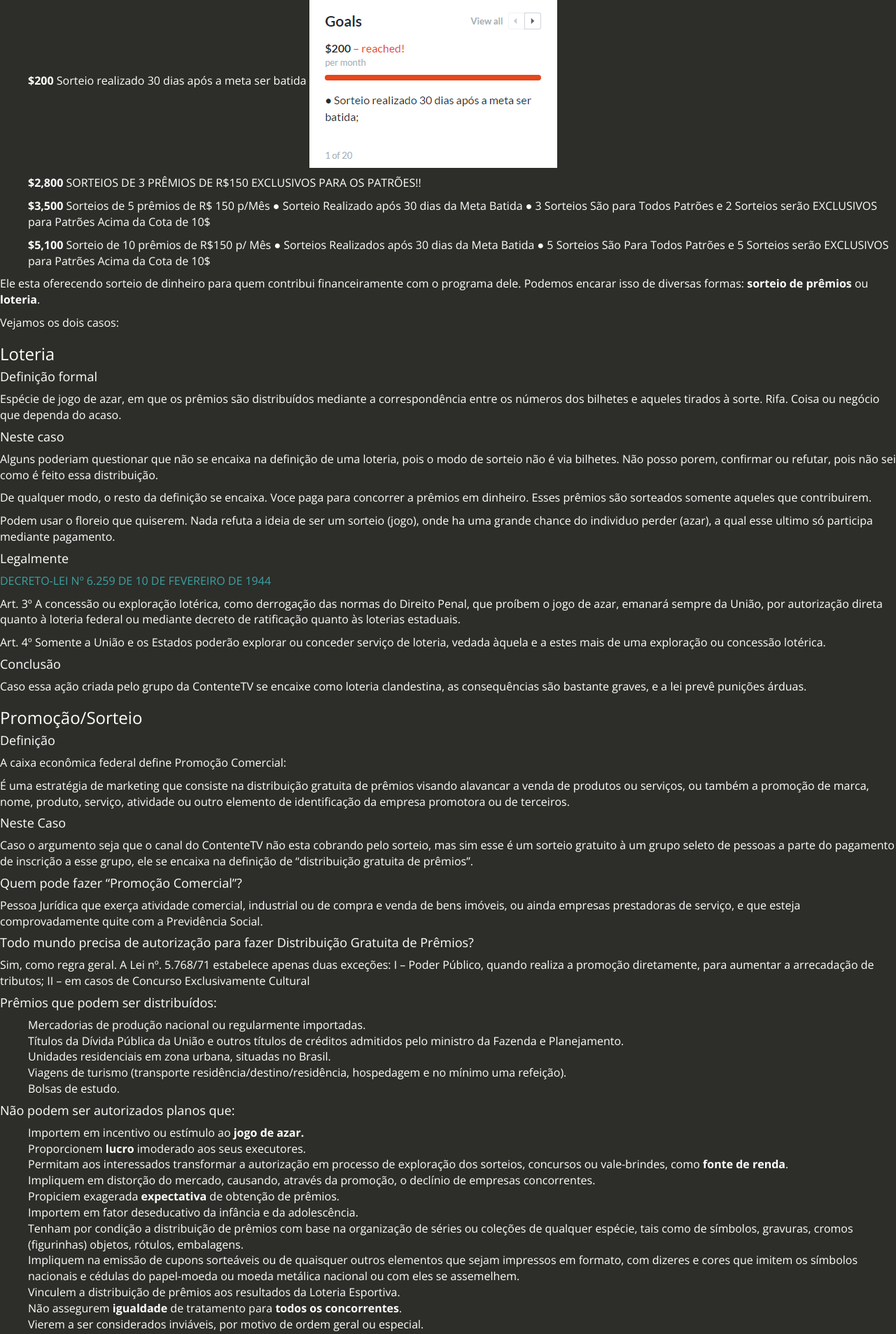
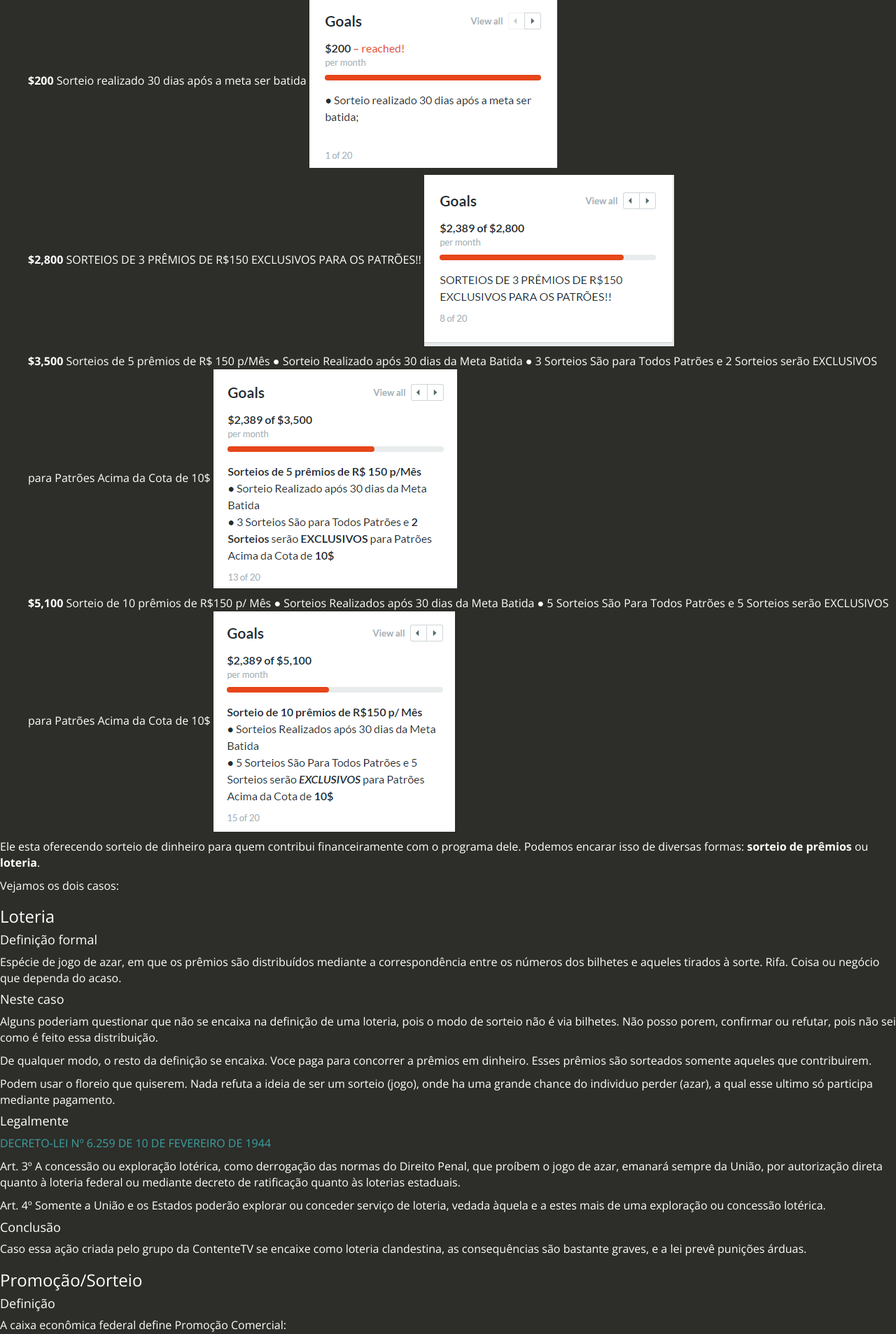
Before and after one commit to Fiat-Justitia/contente, a Jekyll site: the page built from patreon.md, in a window 1280 px wide. Shown: the part 312-2219 px from the top of the page at 70% size. Built offline with Jekyll 4.4.1, drawn with Linux system fonts in a browser that asks for light colours; nearby versions of some CDN libraries.

Commit message:
Update patreon.md

```diff
--- a/patreon.md
+++ b/patreon.md
@@ -16,17 +16,17 @@
 
 Mas como Contente esta usando essa ferramente? Ele estabelece 20 metas, indo de USD 200 até USD 15000. Nada de errado até então, certo? Errado, vamos ver algumas recompensas que ele oferece:
 
-- **$200** Sorteio realizado 30 dias após a meta ser batida ![200](/images/1.png)
+- **$200** Sorteio realizado 30 dias após a meta ser batida ![d](/images/1.PNG)
 
-- **$2,800** SORTEIOS DE 3 PRÊMIOS DE R$150 EXCLUSIVOS PARA OS PATRÕES!!
+- **$2,800** SORTEIOS DE 3 PRÊMIOS DE R$150 EXCLUSIVOS PARA OS PATRÕES!! ![dd](/images/2.PNG)
 
 - **$3,500** Sorteios de 5 prêmios de R$ 150 p/Mês
 ● Sorteio Realizado após 30 dias da Meta Batida
-● 3 Sorteios São para Todos Patrões e 2 Sorteios serão EXCLUSIVOS para Patrões Acima da Cota de 10$
+● 3 Sorteios São para Todos Patrões e 2 Sorteios serão EXCLUSIVOS para Patrões Acima da Cota de 10$ ![ddd](/images/3.PNG)
 
 - **$5,100** Sorteio de 10 prêmios de R$150 p/ Mês
 ● Sorteios Realizados após 30 dias da Meta Batida
-● 5 Sorteios São Para Todos Patrões e 5 Sorteios serão EXCLUSIVOS para Patrões Acima da Cota de 10$
+● 5 Sorteios São Para Todos Patrões e 5 Sorteios serão EXCLUSIVOS para Patrões Acima da Cota de 10$ ![dddd](/images/4.PNG)
 
 
 Ele esta oferecendo sorteio de dinheiro para quem contribui financeiramente com o programa dele. Podemos encarar isso de diversas formas: **sorteio de prêmios** ou **loteria**.
```
